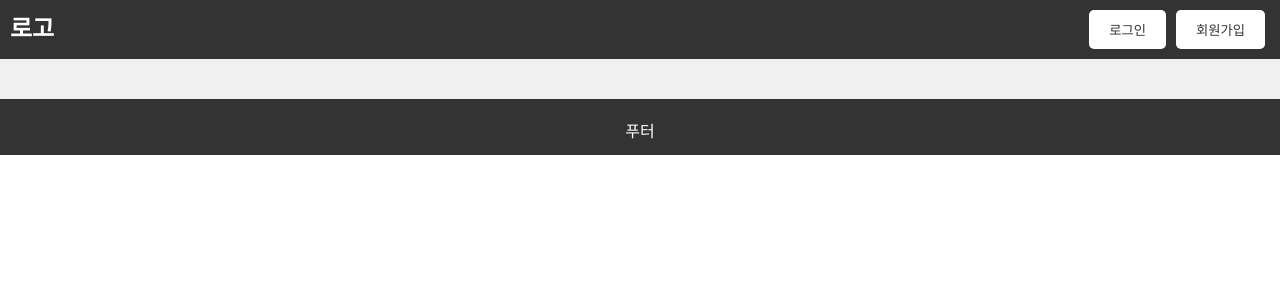
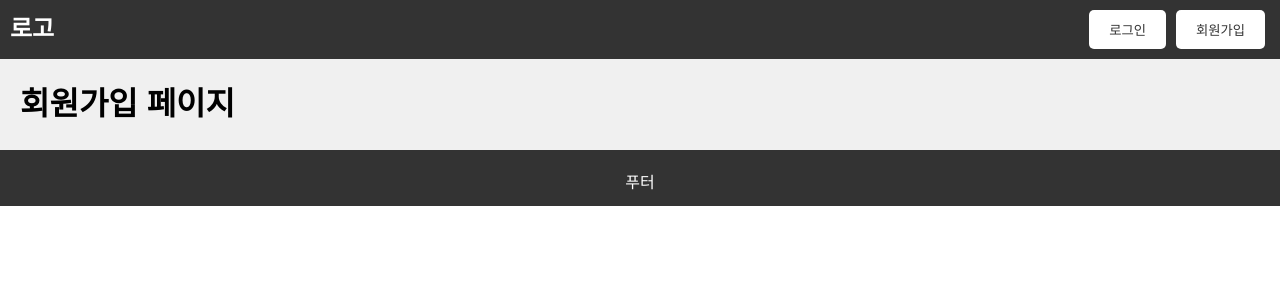
Before and after one commit to HP657/ShoppingMall, a React (Create React App) app in the folder frontend/: page /signup in a window 1280 px wide. Before the commit this address had no page. Shown: the top 300 px of the page. Built offline with nearby package versions, Linux system fonts and the light colour scheme.

Commit message:
라우팅 설정

```diff
--- a/frontend/src/Content/Content.tsx
+++ b/frontend/src/Content/Content.tsx
@@ -3,6 +3,8 @@ import { Route, Routes } from 'react-router-dom';
 import styles from './Content.module.css';
 import ProductList from '../Product/ProductList';
 import ProductDetail from '../Product/ProductDetail';
+import LogInForm from '../LogInForm/LogInForm';
+import SignUpForm from '../SignUpForm/SignupForm';
 
 const Content: React.FC = () => {
   return (
@@ -10,6 +12,8 @@ const Content: React.FC = () => {
       <Routes>
         <Route path="/" element={<ProductList />} />
         <Route path="/product/:id" element={<ProductDetail />} />
+        <Route path='/login' element={<LogInForm />} />
+        <Route path='/signup' element={<SignUpForm />} />
       </Routes>
     </div>
   );
```
